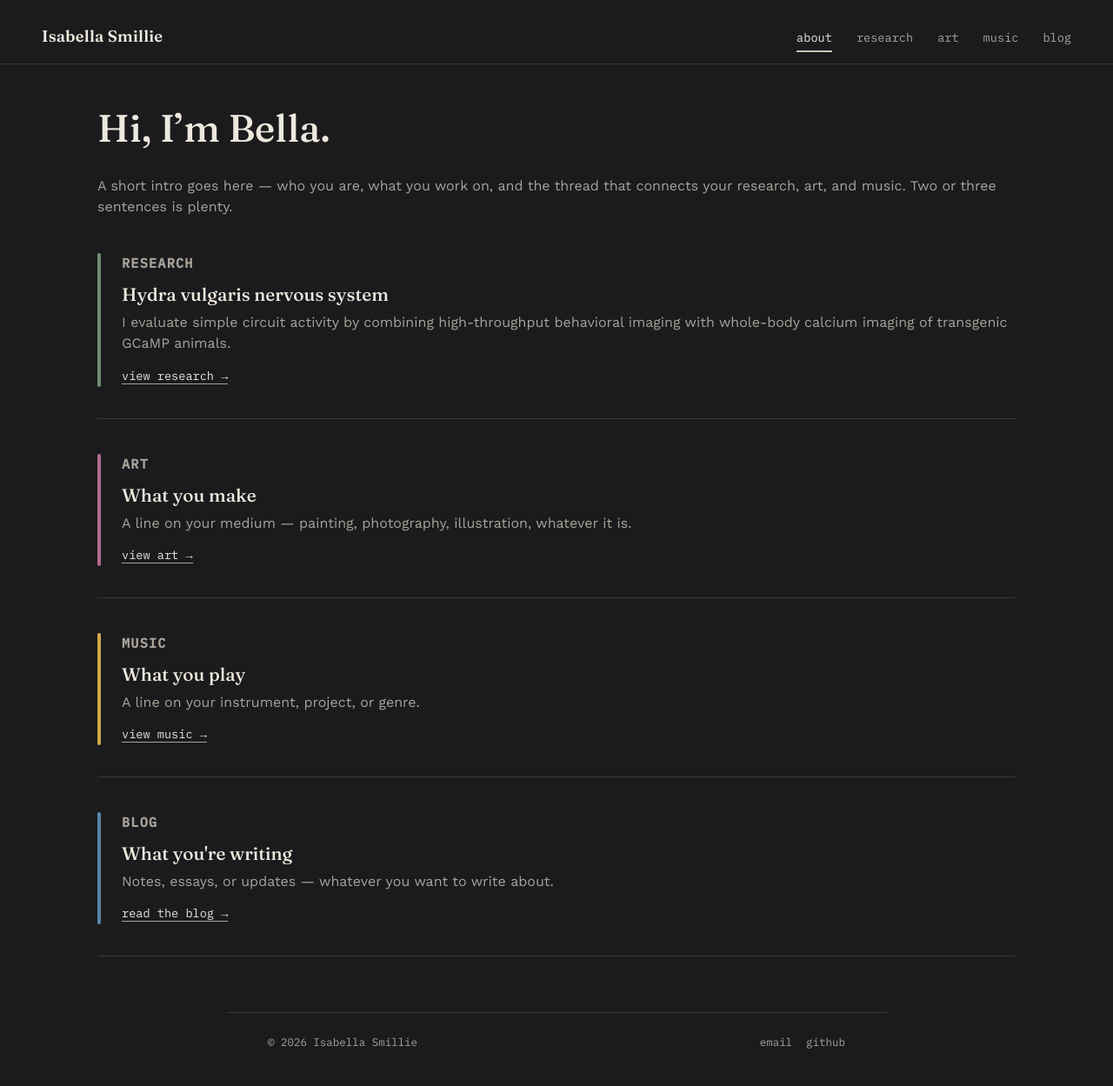
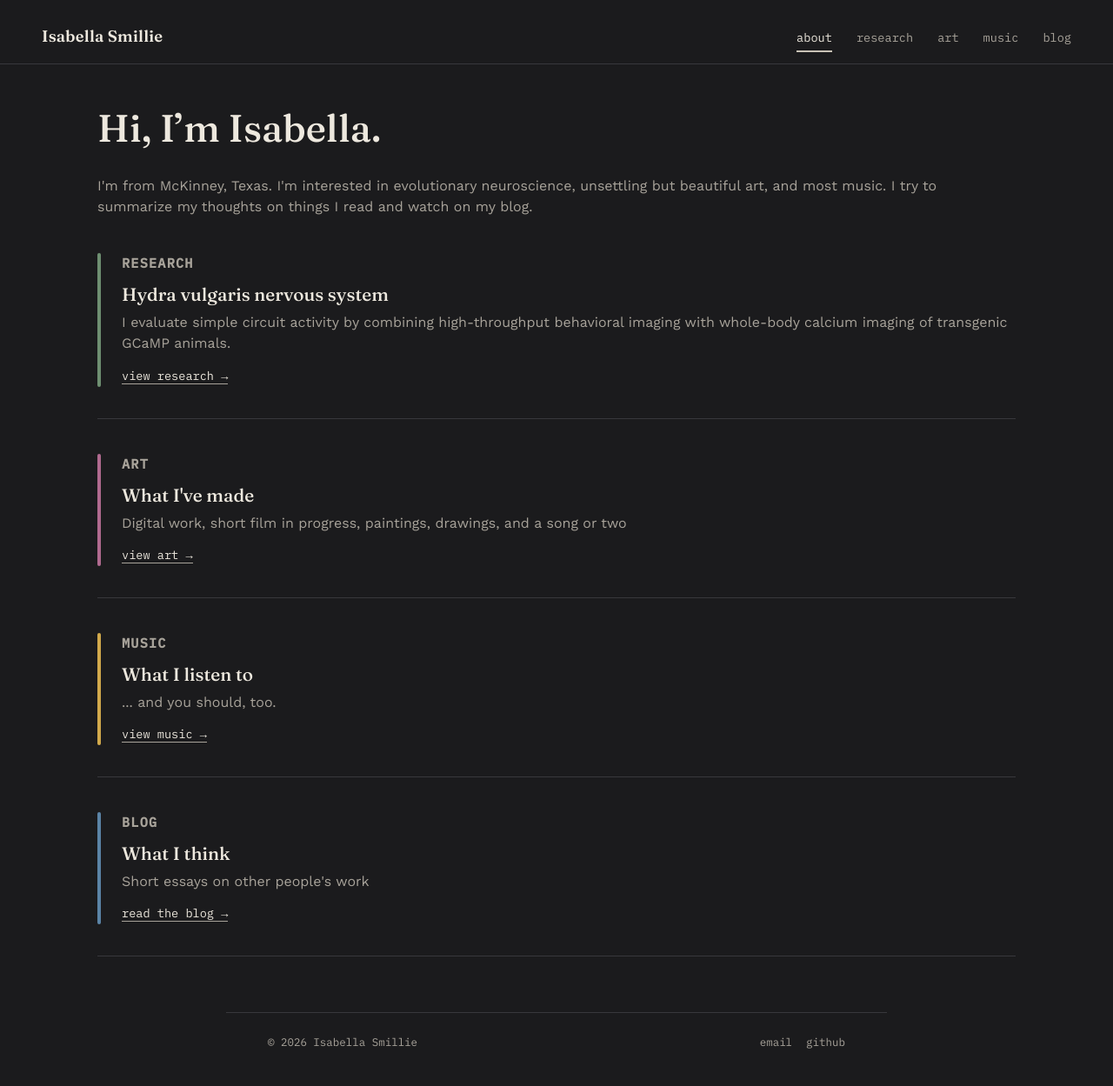
Before and after one commit to isabellasmillie/isabellasmillie.github.io, a Jekyll site: the page built from index.md, in a window 1280 px wide. Shown: the whole page at 87% size. Built offline with Jekyll 4.4.1, drawn with Linux system fonts in a browser that asks for light colours.

Commit message:
Update index page

```diff
--- a/index.md
+++ b/index.md
@@ -3,11 +3,9 @@ layout: default
 title: About
 ---
 
-# Hi, I'm Bella.
+# Hi, I'm Isabella.
 
-<p class="lede">A short intro goes here — who you are, what you work on, and
-the thread that connects your research, art, and music. Two or three
-sentences is plenty.</p>
+<p class="lede">I'm from McKinney, Texas. I'm interested in evolutionary neuroscience, unsettling but beautiful art, and most music. I try to summarize my thoughts on things I read and watch on my blog.</p>
 
 <div class="index-card index-card--research">
   <div class="index-card__spine"></div>
@@ -25,9 +23,8 @@ sentences is plenty.</p>
   <div class="index-card__spine"></div>
   <div>
     <p class="tab-label tab-label--art">Art</p>
-    <h3>What you make</h3>
-    <p>A line on your medium — painting, photography, illustration,
-    whatever it is.</p>
+    <h3>What I've made</h3>
+    <p>Digital work, short film in progress, paintings, drawings, and a song or two</p>
     <a class="more" href="{{ '/art/' | relative_url }}">view art &rarr;</a>
   </div>
 </div>
@@ -36,8 +33,8 @@ sentences is plenty.</p>
   <div class="index-card__spine"></div>
   <div>
     <p class="tab-label tab-label--music">Music</p>
-    <h3>What you play</h3>
-    <p>A line on your instrument, project, or genre.</p>
+    <h3>What I listen to</h3>
+    <p>... and you should, too.</p>
     <a class="more" href="{{ '/music/' | relative_url }}">view music &rarr;</a>
   </div>
 </div>
@@ -46,8 +43,8 @@ sentences is plenty.</p>
   <div class="index-card__spine"></div>
   <div>
     <p class="tab-label tab-label--blog">Blog</p>
-    <h3>What you're writing</h3>
-    <p>Notes, essays, or updates — whatever you want to write about.</p>
+    <h3>What I think</h3>
+    <p>Short essays on other people's work</p>
     <a class="more" href="{{ '/blog/' | relative_url }}">read the blog &rarr;</a>
   </div>
 </div>
```
